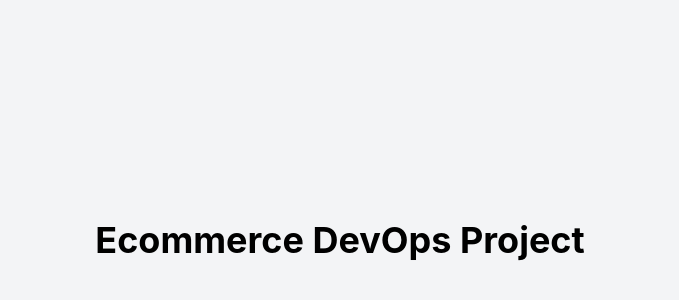
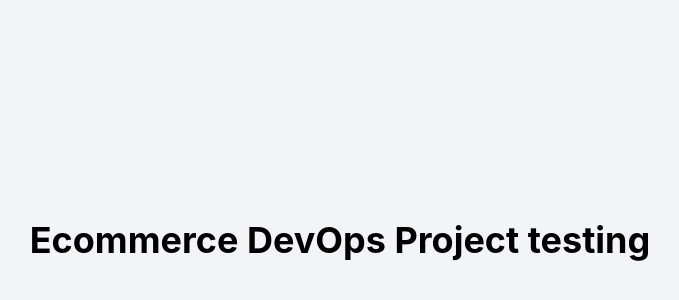
Before and after one commit to NaderDhamer/ecommerce-devops, a React app in the folder frontend/: page / in a window 1280 px wide. Shown: the part 160-460 px from the top of the page, without its empty margins (300-979 px from the left). Built offline with nearby package versions, Linux system fonts and the light colour scheme; the HTML template or start-up script is replaced by a standard one.

Commit message:
Update header text in Home component

```diff
--- a/frontend/src/pages/Home.jsx
+++ b/frontend/src/pages/Home.jsx
@@ -2,7 +2,7 @@ export default function Home() {
   return (
     <div className="min-h-screen flex items-center justify-center bg-gray-100">
       <h1 className="text-4xl font-bold">
-        Ecommerce DevOps Project
+        Ecommerce DevOps Project testing
       </h1>
     </div>
   )
```
